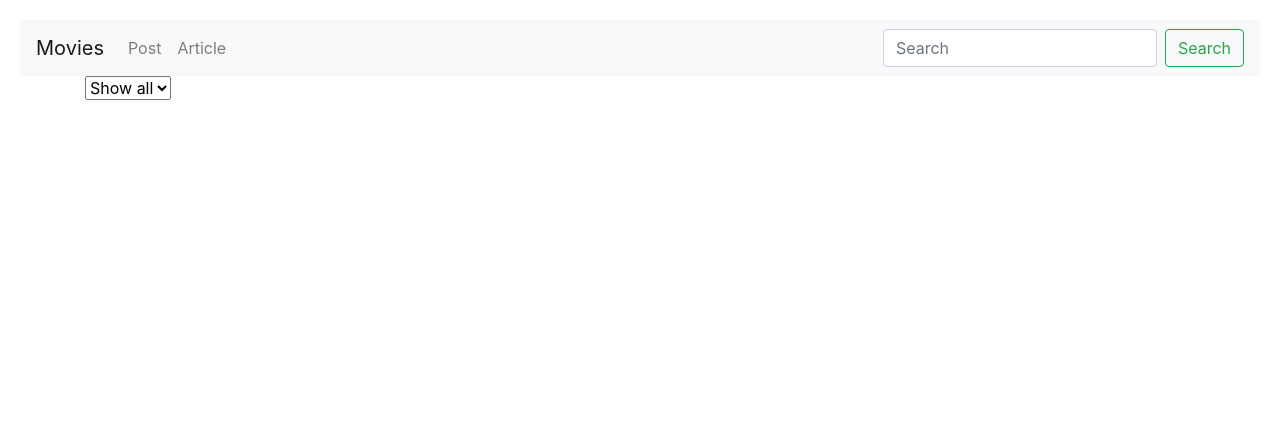
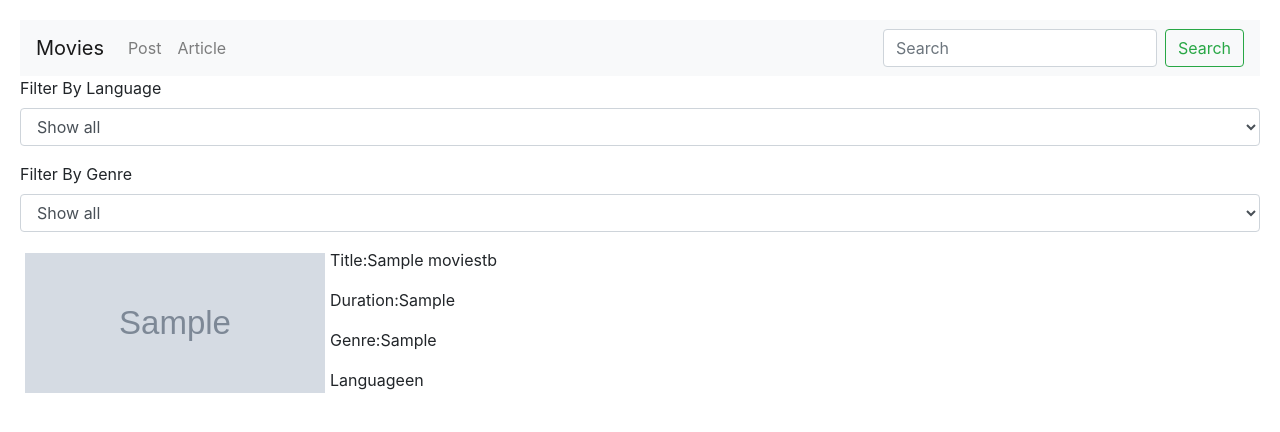
Before and after one commit to akashb12/agency, a PHP site: page / in a window 1280 px wide. Shown: the top 432 px of the page. Run offline with PHP 8.4, Linux system fonts and the light colour scheme; tables that the repository leaves empty or names only in its code hold one stand-in row (values such as "Sample post"); grey boxes marked "Sample" are stand-in pictures.

Commit message:
Initial commit

```diff
--- a/db/database.php
+++ b/db/database.php
@@ -23,5 +23,31 @@ function selectGenre($con){
       }
       return $output;
 }
+function selectAll($con){
+  $output='';
+  $sql="SELECT* FROM moviestb";
+  $run =mysqli_query($con,$sql);
+  while($row=mysqli_fetch_array($run)){
+    echo "<div id='img_div'>";
+    echo "<img src='./image/".$row['image']."'>";
+
+    echo "</div>";
+    echo "<div id='img'>";
+    echo "<p>Title:".$row['title']."</p>";
+    echo "</div>";
+    echo "<div id='img'>";
+    echo "<p>Duration:".$row['duration']."</p>";
+    echo "</div>";
+    echo "<div id='img'>";
+    echo "<p>Genre:".$row['genre']."</p>";
+    echo "</div>";
+    echo "<div id='img'>";
+    echo "<p>Language".$row['language']."</p>";
+    echo "</div>";
+
+    }
+
+}
+
 
 ?>
--- a/inc/body.php
+++ b/inc/body.php
@@ -62,33 +62,72 @@ body {
 
 
       </ul>
-      <form class="form-inline my-2 my-lg-0" action="" method="post">
+      <form class="form-inline my-2 my-lg-0">
         <input class="form-control mr-sm-2" type="text" name="search" placeholder="Search" aria-label="Search">
         <button name="searchButton" class="btn btn-outline-success my-2 my-sm-0" type="submit">Search</button>
       </form>
     </div>
   </nav>
-  <div class="container" id="show_product">
-  <select name="brand" id="brand">
+  <div class="form-group" id="show">
+  <label for="exampleFormControlSelect1">Filter By Language</label>
+  <select class="form-control same" name="language" id="language">
   <option value="">Show all</option>
   <?php echo selectLanguage($con); ?>
   </select>
+
+  </div>
+
+  <div class="form-group" >
+  <label for="exampleFormControlSelect1">Filter By Genre</label>
+  <select class="form-control same" name="genre" id="genre">
+  <option value="">Show all</option>
+  <?php echo selectGenre($con); ?>
+  </select>
+
+  </div>
+  <div  id="all">
+  <?php
+
+  echo selectAll($con); ?>
   </div>
 
 </body>
 </html>
-<script>
+<script type="text/javascript">
 $(document).ready(function(){
-$('#brand').change(function(){
-var languagedrop= $(this).val();
+$('.same').change(function(){
+  var action='data';
+
+var languagedrop= get_filter_text('language');
+var genredrop= get_filter_text('genre');
+console.log("language:"+languagedrop);
+console.log("genre:"+genredrop);
+
+
+
 $.ajax({
   url:"post.php",
   method:"POST",
-  data:{languagedrop:languagedrop},
+  data:{action:action,languagedrop:languagedrop,genredrop:genredrop},
+
   success:function(data){
-    $('#show_product').html(data);
+    $('#all').html(data);
   }
+
 })
 });
+function get_filter_text(text){
+var filterData =[];
+
+$('#'+text+' option:selected').each(function(){
+  filterData.push($(this).val());
+
+
+});
+console.log(filterData);
+return filterData;
+
+}
+
 });
 </script>
```
Also changed, not shown: post.php (+33 -6 lines), index.php (line endings or trailing spaces).
